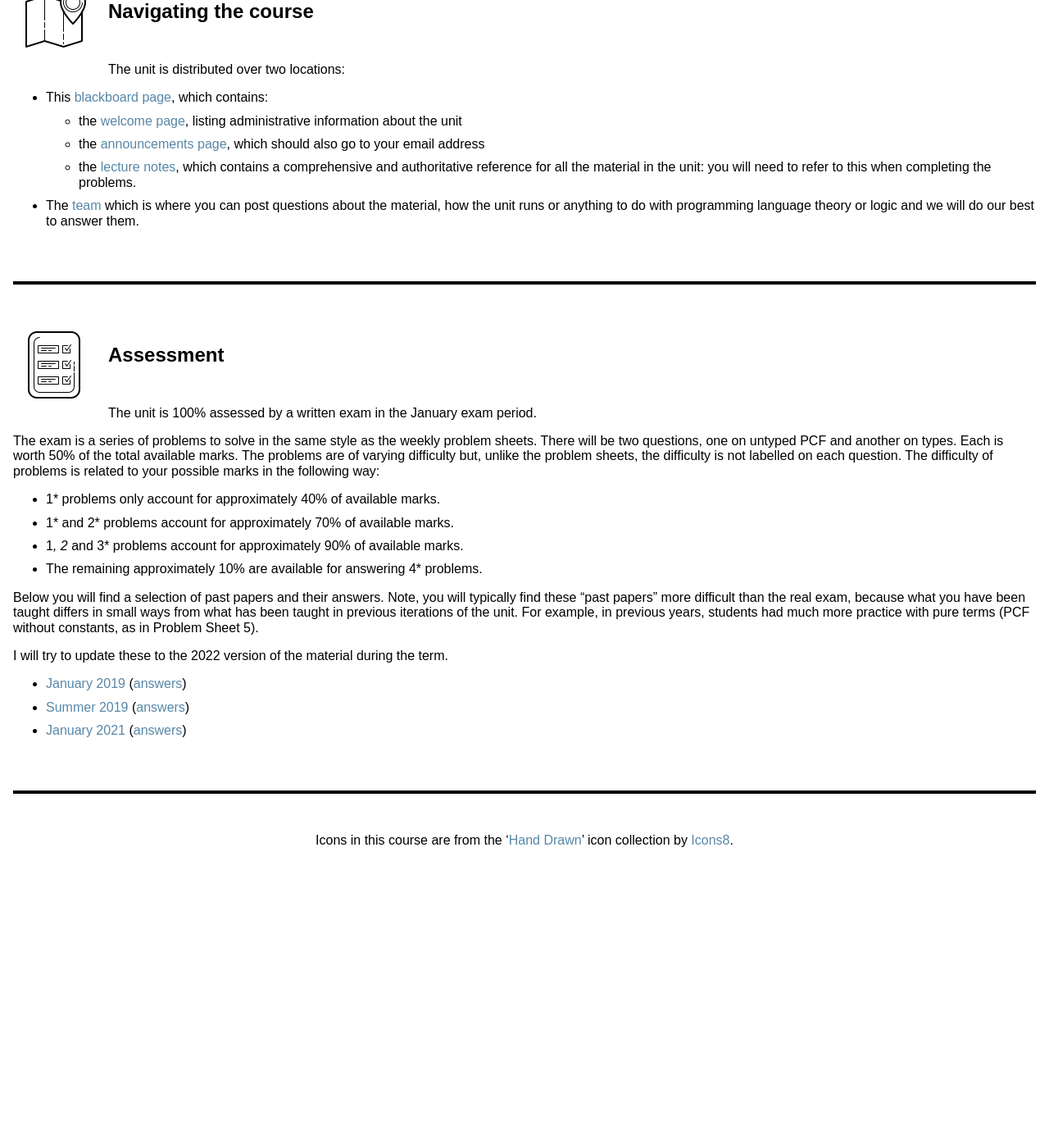
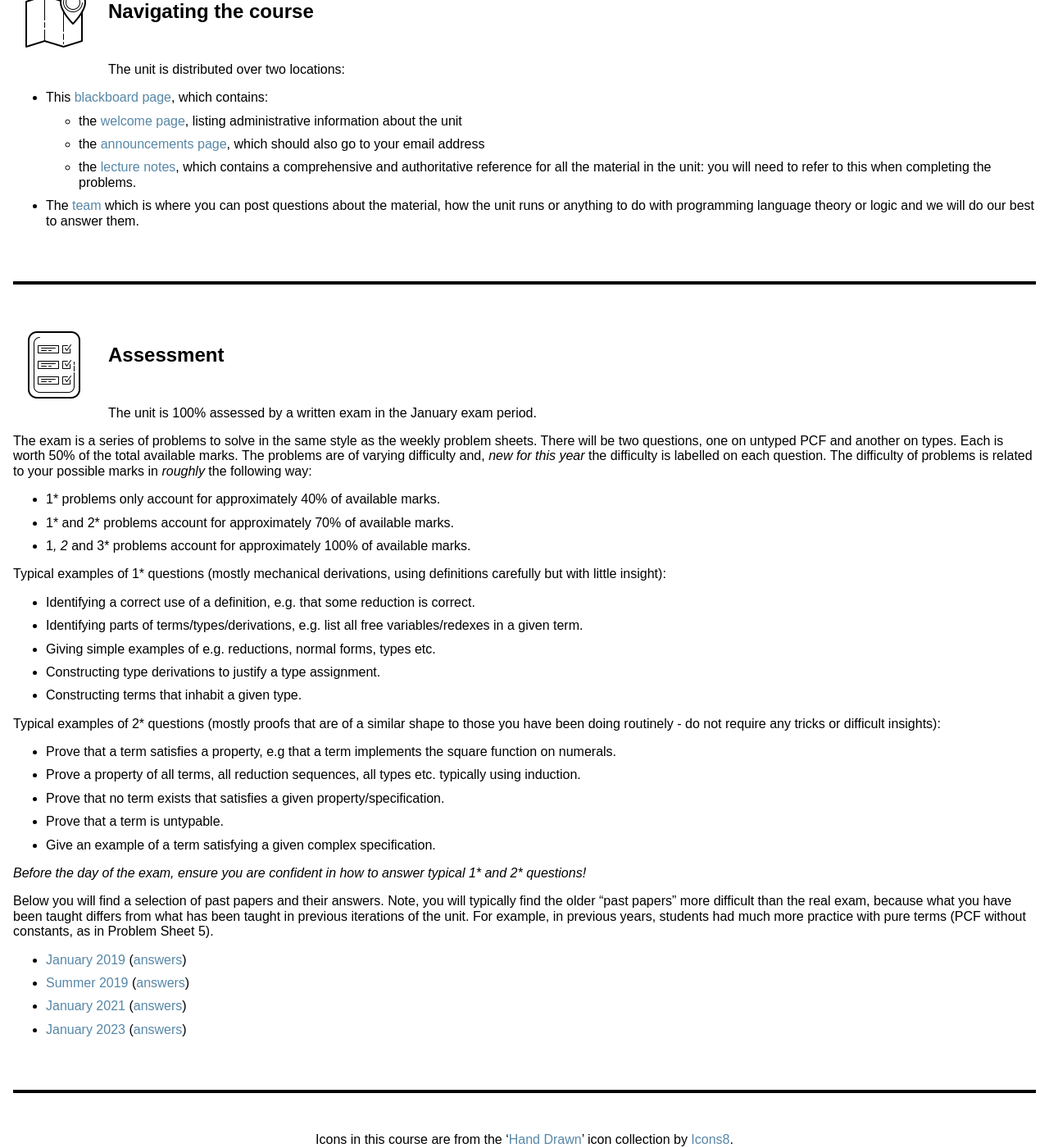
Before and after one commit to uob-coms30040/uob-coms30040.github.io, a Jekyll site: the page built from welcome.md, in a window 1280 px wide and 1400 px high, scrolled down 3185 px. Shown: the whole window at 82% size. Built offline with Jekyll 4.4.1, drawn with Linux system fonts in a browser that asks for light colours; nearby versions of some CDN libraries; before the commit the page ends 4220 px from its top, so only the background shows below that.

Commit message:
assessment updates

```diff
--- a/welcome.md
+++ b/welcome.md
@@ -188,25 +188,39 @@ The unit is 100% assessed by a written exam in the January exam period.
 
 <!-- For this year, you will be able to take one A4 page (= one side of a sheet of A4 paper) of your own notes into the exam and consult them freely.   -->
 
-The exam is a series of problems to solve in the same style as the weekly problem sheets. There will be two questions, one on untyped PCF and another on types.  Each is worth 50% of the total available marks.  The problems are of varying difficulty but, unlike the problem sheets, the difficulty is not labelled on each question. The difficulty of problems is related to your possible marks in the following way:
+The exam is a series of problems to solve in the same style as the weekly problem sheets. There will be two questions, one on untyped PCF and another on types.  Each is worth 50% of the total available marks.  The problems are of varying difficulty and, *new for this year* the difficulty is labelled on each question.  The difficulty of problems is related to your possible marks in *roughly* the following way:
 
 * 1* problems only account for approximately 40% of available marks.
 * 1* and 2* problems account for approximately 70% of available marks.
-* 1*, 2* and 3* problems account for approximately 90% of available marks.
-* The remaining approximately 10% are available for answering 4* problems.
+* 1*, 2* and 3* problems account for approximately 100% of available marks.
+
+Typical examples of 1* questions (mostly mechanical derivations, using definitions carefully but with little insight):
+* Identifying a correct use of a definition, e.g. that some reduction is correct.
+* Identifying parts of terms/types/derivations, e.g. list all free variables/redexes in a given term.
+* Giving simple examples of e.g. reductions, normal forms, types etc.
+* Constructing type derivations to justify a type assignment.
+* Constructing terms that inhabit a given type.
+
+Typical examples of 2* questions (mostly proofs that are of a similar shape to those you have been doing routinely - do not require any tricks or difficult insights):
+* Prove that a term satisfies a property, e.g that a term implements the square function on numerals.
+* Prove a property of all terms, all reduction sequences, all types etc. typically using induction.
+* Prove that no term exists that satisfies a given property/specification.
+* Prove that a term is untypable.
+* Give an example of a term satisfying a given complex specification.
+
+*Before the day of the exam, ensure you are confident in how to answer typical 1\* and 2\* questions!*
 
 <!-- _The last part of the first question (on untyped PCF) is a 4* question, do not attempt it until you have done all you can on all other question parts_.  In general, the difficulty of problems increases throughout each of the two questions - the last problem of Question 1 is very difficult, but the first problem of Question 2 should be easy. -->
 
 <!-- Note that Chapter 9 of the notes, on decidability and undecidability is not examined (since I did not have time to cover it in lectures).  The last two sections of the last chapter, 13.3 and 13.4 are not examined either. -->
 
-Below you will find a selection of past papers and their answers.  Note, you will typically find these "past papers" more difficult than the real exam, because what you have been taught differs in small ways from what has been taught in previous iterations of the unit.  For example, in previous years, students had much more practice with pure terms (PCF without constants, as in Problem Sheet 5).
-
-I will try to update these to the 2022 version of the material during the term.
+Below you will find a selection of past papers and their answers.  Note, you will typically find the older "past papers" more difficult than the real exam, because what you have been taught differs from what has been taught in previous iterations of the unit.  For example, in previous years, students had much more practice with pure terms (PCF without constants, as in Problem Sheet 5).
 
 <ul>
     <li><a href="papers/jan-2019.pdf" target="_blank">January 2019</a> (<a href="papers/jan-2019-answers.pdf"  target="_blank">answers</a>)</li>
     <li><a href="papers/2019-Summer.pdf" target="_blank">Summer 2019</a> (<a href="papers/2019-Summer-answers.pdf"  target="_blank">answers</a>)</li>
     <li><a href="papers/jan-2021.pdf" target="_blank">January 2021</a> (<a href="papers/jan-2021-answers.pdf"  target="_blank">answers</a>)</li>
+    <li><a href="papers/jan-2023.pdf" target="_blank">January 2023</a> (<a href="papers/jan-2023-answers.pdf"  target="_blank">answers</a>)</li>
 </ul>
 
 * * *
```
Also changed, not shown: 2 other files.
